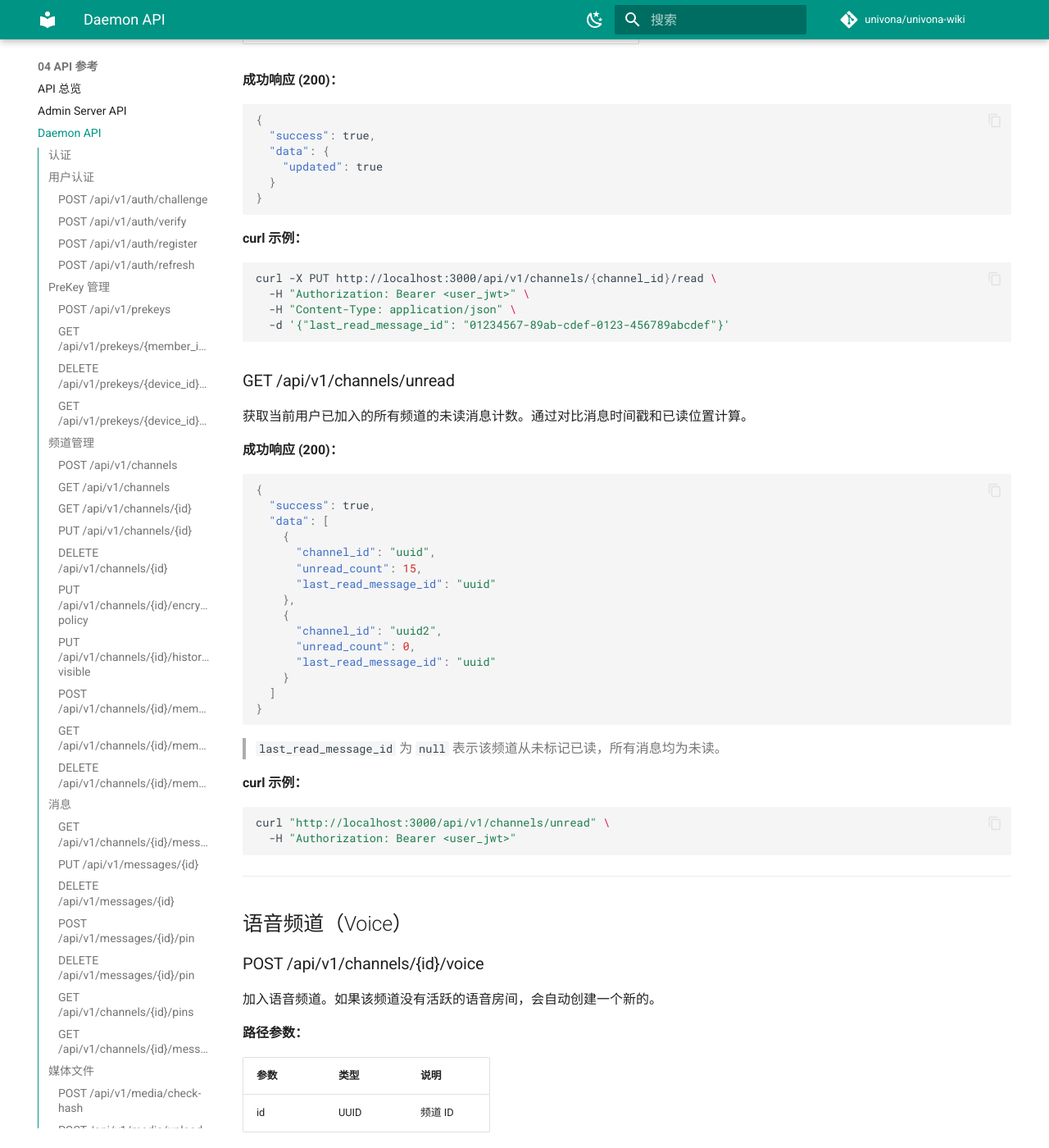
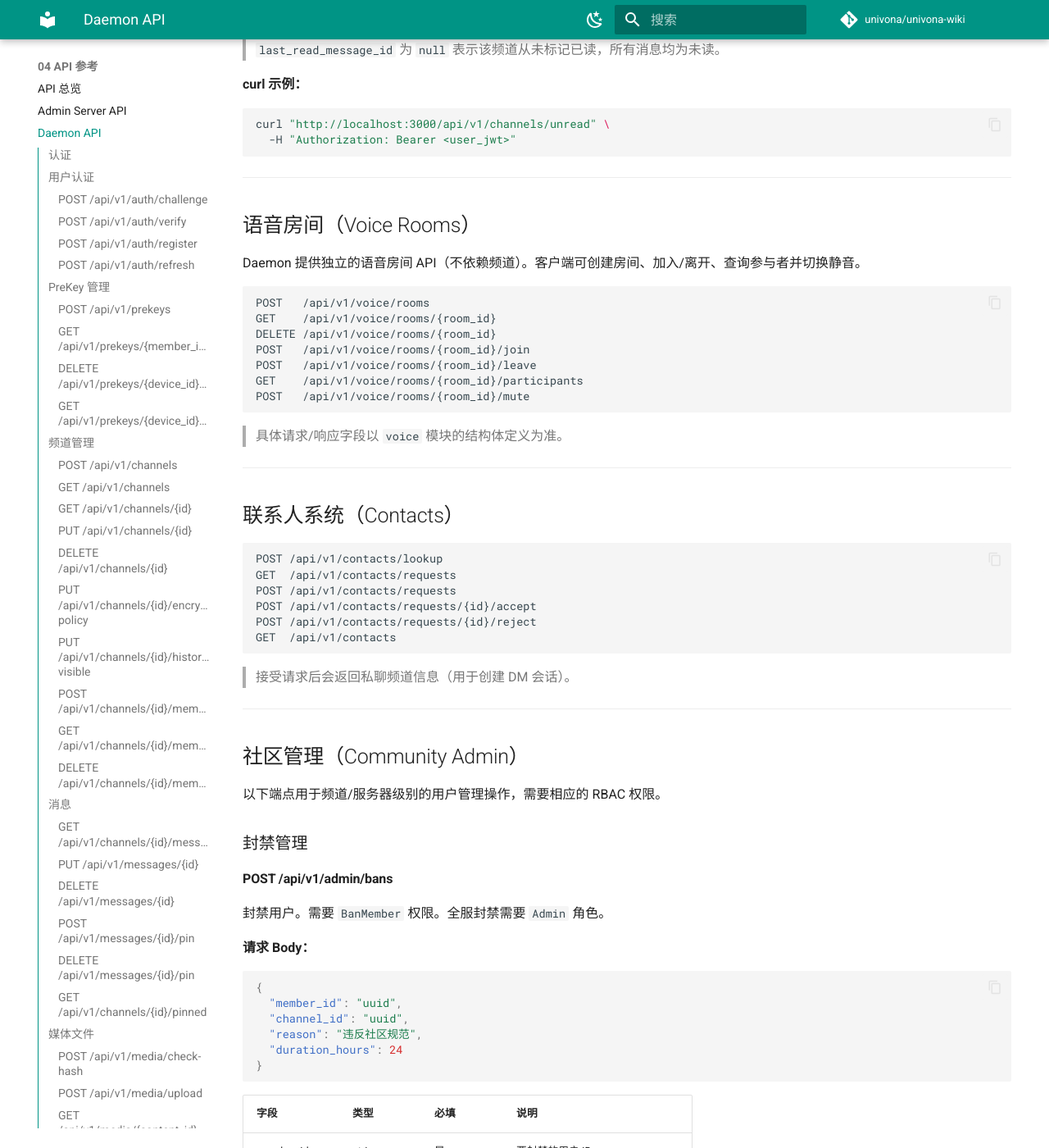
Before and after one commit to univona/univona-wiki, an MkDocs documentation site: the page built from docs/04-API参考/Daemon-API.md, in a window 1280 px wide and 1400 px high, scrolled down 28636 px. Shown: the whole window at 82% size. Built offline with MkDocs 1.6.1 and Material for MkDocs 9.7.7, drawn with Linux system fonts in a browser that asks for light colours; comment, search, counter and statistics services are not loaded; some of the changed text lies outside the part shown.

Commit message:
docs: verify daemon api endpoints

````diff
--- a/docs/04-API参考/Daemon-API.md
+++ b/docs/04-API参考/Daemon-API.md
@@ -607,7 +607,7 @@ curl "http://localhost:3000/api/v1/channels/{channel_id}/messages?before={msg_id
 
 **成功响应 (200)：** `{"success": true, "data": null}`
 
-### GET /api/v1/channels/{id}/pins
+### GET /api/v1/channels/{id}/pinned
 
 获取频道置顶消息列表。
 
@@ -625,47 +625,6 @@ curl "http://localhost:3000/api/v1/channels/{channel_id}/messages?before={msg_id
     }
   ]
 }
-```
-
-### GET /api/v1/channels/{id}/messages/search
-
-在频道内搜索消息。仅搜索未加密的明文内容（`plaintext_content` 字段），使用 ILIKE 模糊匹配。
-
-**查询参数：**
-
-| 参数 | 类型 | 必填 | 默认值 | 说明 |
-|------|------|------|--------|------|
-| q | string | 是 | -- | 搜索关键词（1-200 字符） |
-| limit | integer | 否 | 20 | 返回条数（最大 50） |
-
-**成功响应 (200)：**
-
-```json
-{
-  "success": true,
-  "data": [
-    {
-      "id": "uuid",
-      "channel_id": "uuid",
-      "sender_id": "uuid",
-      "message_type": "1",
-      "encrypted_content": [222, 173, ...],
-      "is_encrypted": true,
-      "plaintext_content": "包含关键词的内容",
-      "server_timestamp": 1709100000000,
-      "client_timestamp": 1709099999000,
-      "reply_to": null,
-      "created_at": 1709100000000
-    }
-  ]
-}
-```
-
-**curl 示例：**
-
-```bash
-curl "http://localhost:3000/api/v1/channels/{channel_id}/messages/search?q=hello&limit=10" \
-  -H "Authorization: Bearer <user_jwt>"
 ```
 
 ---
@@ -851,7 +810,7 @@ curl -X POST http://localhost:3000/api/v1/media/upload \
 }
 ```
 
-### POST /api/v1/relay/messages/{id}/ack
+### DELETE /api/v1/relay/messages/{message_id}
 
 确认离线消息已接收，从队列中移除。
 
@@ -921,7 +880,7 @@ curl -X POST http://localhost:3000/api/v1/media/upload \
 }
 ```
 
-### POST /api/v1/push/tokens/unregister
+### DELETE /api/v1/push/token
 
 注销推送令牌。
 
@@ -1392,147 +1351,36 @@ curl "http://localhost:3000/api/v1/channels/unread" \
 
 ---
 
-## 语音频道（Voice）
-
-### POST /api/v1/channels/{id}/voice
-
-加入语音频道。如果该频道没有活跃的语音房间，会自动创建一个新的。
-
-**路径参数：**
-
-| 参数 | 类型 | 说明 |
-|------|------|------|
-| id | UUID | 频道 ID |
-
-**请求 Body：**
-
-```json
-{
-  "device_id": "uuid",
-  "max_participants": 25
-}
-```
-
-| 字段 | 类型 | 必填 | 说明 |
-|------|------|------|------|
-| device_id | string | 是 | 设备 ID |
-| max_participants | integer | 否 | 最大参与人数（默认 25） |
-
-**成功响应 (200)：**
-
-```json
-{
-  "success": true,
-  "data": {
-    "room_id": "uuid",
-    "joined": true
-  }
-}
-```
-
-**curl 示例：**
-
-```bash
-curl -X POST http://localhost:3000/api/v1/channels/{channel_id}/voice \
-  -H "Authorization: Bearer <user_jwt>" \
-  -H "Content-Type: application/json" \
-  -d '{"device_id": "device-uuid", "max_participants": 25}'
-```
-
-### DELETE /api/v1/channels/{id}/voice
-
-离开语音频道。如果离开后房间为空，房间会自动关闭。
-
-**路径参数：**
-
-| 参数 | 类型 | 说明 |
-|------|------|------|
-| id | UUID | 频道 ID |
-
-**成功响应 (200)：**
-
-```json
-{
-  "success": true,
-  "data": {
-    "left": true
-  }
-}
-```
-
-**错误响应 (404)：** 该频道没有活跃的语音房间
-
-**curl 示例：**
-
-```bash
-curl -X DELETE http://localhost:3000/api/v1/channels/{channel_id}/voice \
-  -H "Authorization: Bearer <user_jwt>"
-```
-
-### GET /api/v1/channels/{id}/voice/participants
-
-获取语音频道的当前参与者列表。
-
-**路径参数：**
-
-| 参数 | 类型 | 说明 |
-|------|------|------|
-| id | UUID | 频道 ID |
-
-**成功响应 (200)：**
-
-```json
-{
-  "success": true,
-  "data": [
-    {
-      "member_id": "uuid",
-      "device_id": "device-uuid",
-      "muted": false,
-      "joined_at": 1709100000000
-    }
-  ]
-}
-```
-
-**错误响应 (404)：** 该频道没有活跃的语音房间
-
-**curl 示例：**
-
-```bash
-curl "http://localhost:3000/api/v1/channels/{channel_id}/voice/participants" \
-  -H "Authorization: Bearer <user_jwt>"
-```
-
-### PUT /api/v1/channels/{id}/voice/mute
-
-切换自己在语音频道中的静音状态。每次调用会切换状态（静音 -> 取消静音 -> 静音）。
-
-**路径参数：**
-
-| 参数 | 类型 | 说明 |
-|------|------|------|
-| id | UUID | 频道 ID |
-
-**成功响应 (200)：**
-
-```json
-{
-  "success": true,
-  "data": {
-    "muted": true
-  }
-}
-```
-
-**错误响应 (404)：** 该频道没有活跃的语音房间
-
-**curl 示例：**
-
-```bash
-curl -X PUT http://localhost:3000/api/v1/channels/{channel_id}/voice/mute \
-  -H "Authorization: Bearer <user_jwt>"
-```
+## 语音房间（Voice Rooms）
+
+Daemon 提供独立的语音房间 API（不依赖频道）。客户端可创建房间、加入/离开、查询参与者并切换静音。
+
+```
+POST   /api/v1/voice/rooms
+GET    /api/v1/voice/rooms/{room_id}
+DELETE /api/v1/voice/rooms/{room_id}
+POST   /api/v1/voice/rooms/{room_id}/join
+POST   /api/v1/voice/rooms/{room_id}/leave
+GET    /api/v1/voice/rooms/{room_id}/participants
+POST   /api/v1/voice/rooms/{room_id}/mute
+```
+
+> 具体请求/响应字段以 `voice` 模块的结构体定义为准。
+
+---
+
+## 联系人系统（Contacts）
+
+```
+POST /api/v1/contacts/lookup
+GET  /api/v1/contacts/requests
+POST /api/v1/contacts/requests
+POST /api/v1/contacts/requests/{id}/accept
+POST /api/v1/contacts/requests/{id}/reject
+GET  /api/v1/contacts
+```
+
+> 接受请求后会返回私聊频道信息（用于创建 DM 会话）。
 
 ---
 
````
Also changed, not shown: other parts of docs/04-API参考/Daemon-API.md (+2 -2 lines).
